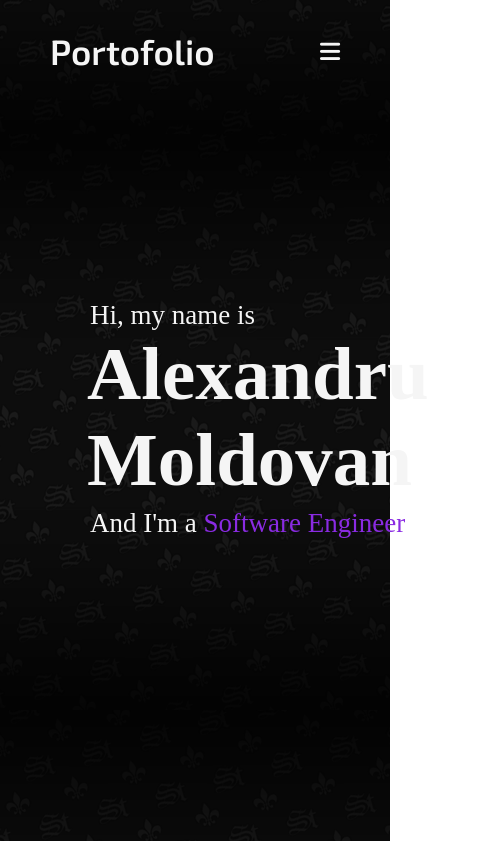
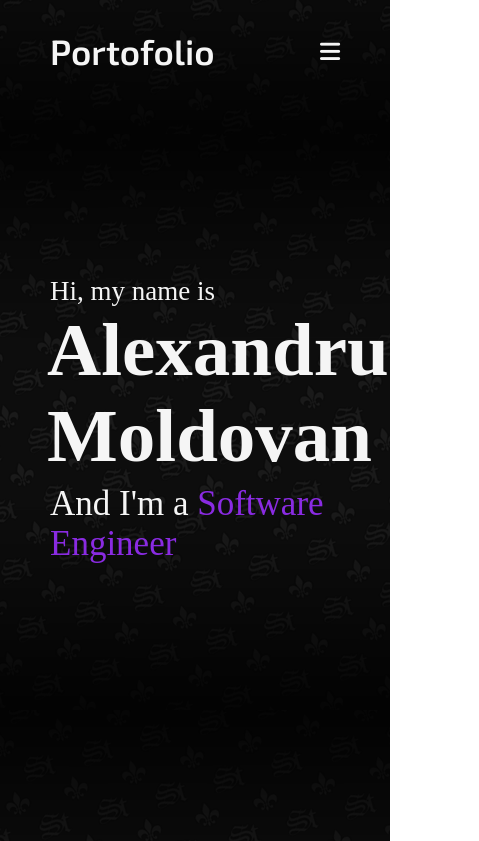
Before and after one commit to ViruSel/about.alex.com, a plain HTML site: page index.html in a window 390 px wide. Shown: the top 841 px of the page, 479 px wide, since content can reach past the window. Drawn offline with nearby package versions, Linux system fonts and the light colour scheme; a web font is replaced by a local one.

Commit message:
Updated mobile text aligning

```diff
--- a/style.css
+++ b/style.css
@@ -9,7 +9,7 @@
 }
 
 .max-width{
-    max-width: 5120px;
+    max-width: 1920px;
     padding: 0 80px;
     margin: auto;
 }
@@ -83,7 +83,7 @@
 }
 
 .home .max-width{
-    margin: auto 0 auto 40px;
+    margin: auto 0 auto 0px;
 }
 
 .home .home-content .text-1{
@@ -106,10 +106,19 @@
 }
 
 /* Mobile adaptation */
-@media (max-width: 947px){
+@media (max-width: 1104px){
+    .home .max-width{
+        margin-left: 0px;
+    }
+}
+
+@media (max-width: 991px){
     .max-width{
         padding: 0 50px;
     }
+}
+
+@media (max-width: 947px){
     .menu-btn{
         display: block;
         z-index: 999;
@@ -140,4 +149,20 @@
         margin: 25px, 0;
         font-size: 25px;
     }
+
+    .home .home-content .text-3{
+        font-size: 35px;
+
+    }
 }
+
+@media (max-width: 500){
+    .home .home-content .text-2{
+        font-size: 50px;
+
+    }
+    .home .home-content .text-3{
+        font-size: 27px;
+
+    }
+}
```
